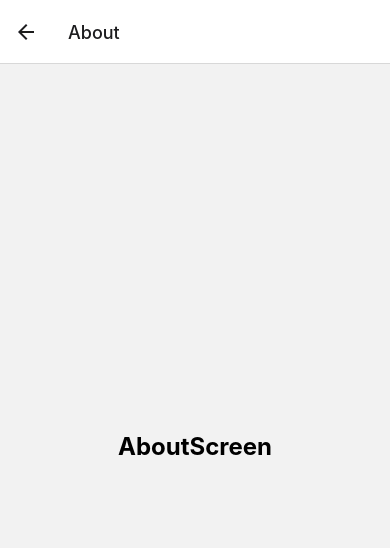
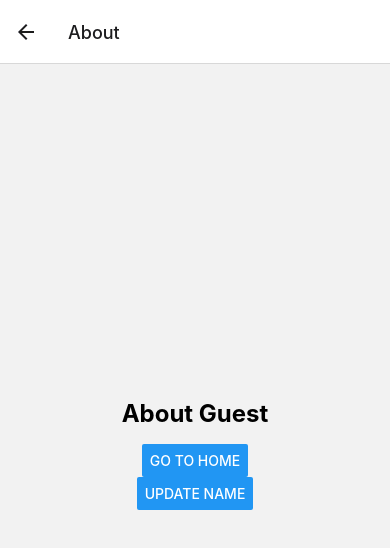
Before and after one commit to prabin819/React-Native, a React Native app in the folder Navigation/: screen /About in a window 390 px wide. Shown: the top 548 px of the page. Built offline with nearby package versions, Linux system fonts and the light colour scheme.

Commit message:
75. =>  Passing data between screens

```diff
--- a/Navigation/App.js
+++ b/Navigation/App.js
@@ -10,7 +10,11 @@ export default function App() {
       <Stack.Navigator initialRouteName="Home">
         <Stack.Screen name="Home" component={HomeScreen} />
         {/* by default, the topmost screen in the navigator is the initial screen if initialRouteName is not specified*/}
-        <Stack.Screen name="About" component={AboutScreen} />
+        <Stack.Screen
+          name="About"
+          component={AboutScreen}
+          initialParams={{ name: "Guest" }}
+        />
       </Stack.Navigator>
     </NavigationContainer>
   );
--- a/Navigation/screens/AboutScreen.js
+++ b/Navigation/screens/AboutScreen.js
@@ -1,9 +1,19 @@
-import { StyleSheet, Text, View } from "react-native";
+import { StyleSheet, Text, View, Button } from "react-native";
 
-export default function AboutScreen() {
+export default function AboutScreen({ navigation, route }) {
+  const { name } = route.params;
   return (
     <View style={styles.container}>
-      <Text style={styles.text}>AboutScreen</Text>
+      <Text style={styles.text}>About {name}</Text>
+      <Button title="Go to Home" onPress={() => navigation.navigate("Home")} />
+      <Button
+        title="Update name"
+        onPress={() =>
+          navigation.setParams({
+            name: "Codevolution",
+          })
+        }
+      />
     </View>
   );
 }
--- a/Navigation/screens/HomeScreen.js
+++ b/Navigation/screens/HomeScreen.js
@@ -8,7 +8,11 @@ export default function HomeScreen() {
       <Text style={styles.text}>HomeScreen</Text>
       <Button
         title="Go to About"
-        onPress={() => navigation.navigate("About")}
+        onPress={() =>
+          navigation.navigate("About", {
+            name: "Viswash",
+          })
+        }
       />
     </View>
   );
```
